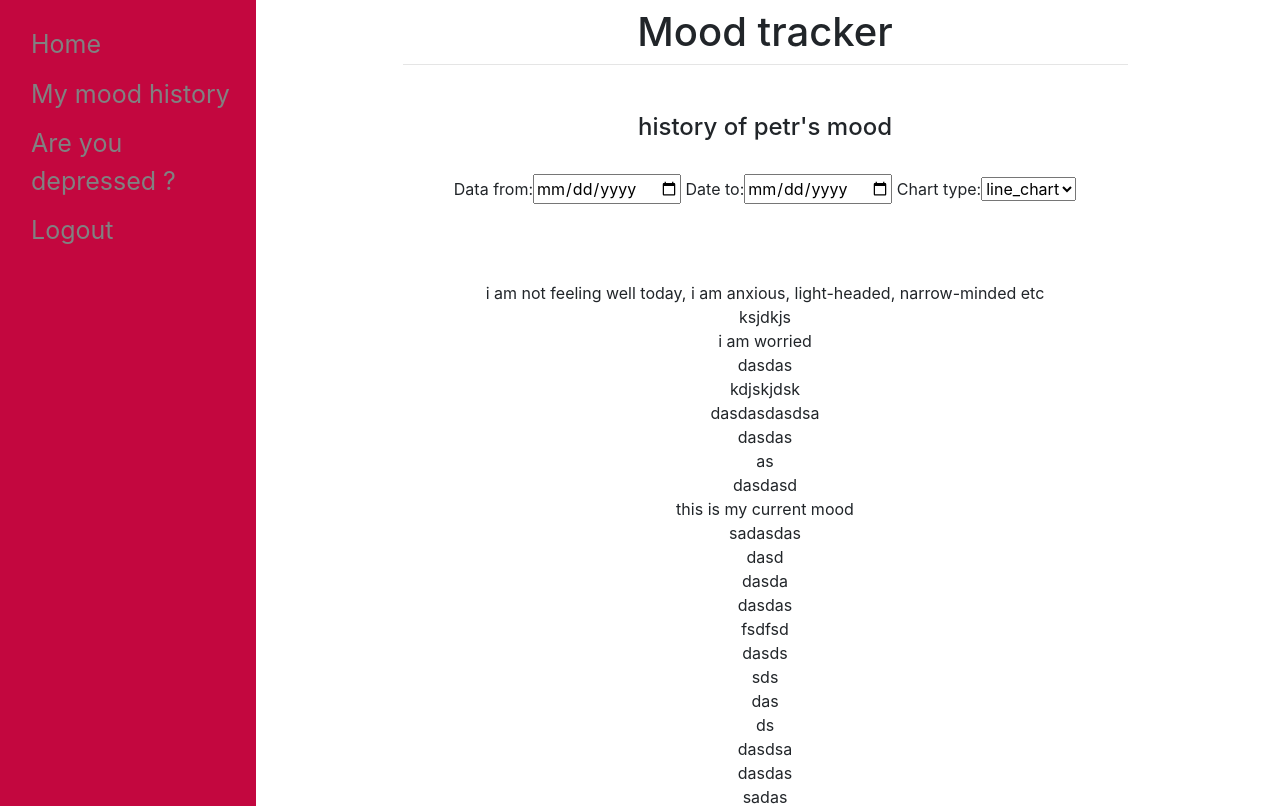
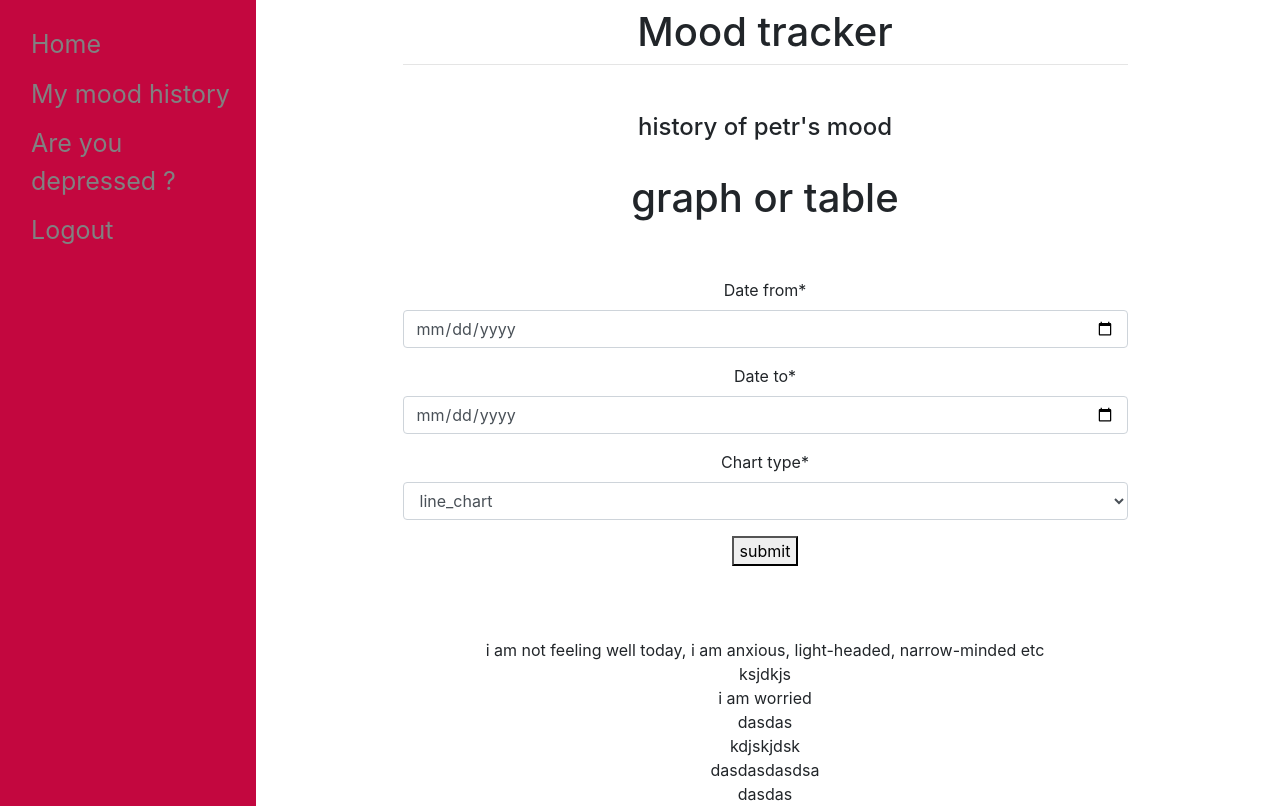
Before and after one commit to hampet1/moodtracker, a Django app: page /home/mood_history/ in a window 1280 px wide. Shown: the top 806 px of the page. Run offline with Django 3.2, Linux system fonts and the light colour scheme; a user stored in the database is signed in; data comes from the database, SQL or seed files in the repository; both versions use the stored data as it was after the commit; parts of the project's set-up code (start-up, migrations or seed data) failed here and were passed over; some libraries are stand-ins or nearby versions.

Commit message:
implementing forms

```diff
--- a/mood/forms.py
+++ b/mood/forms.py
@@ -1,14 +1,14 @@
 from django import forms
-
 
 GRAPH_CHOICES = (
     ('1', 'line_chart'),
     ('2', 'bar_chart'),
+    ('3', 'heat_map'),
 
 )
 
 
 class SearchForm(forms.Form):
-    data_from = forms.DateField(widget=forms.DateInput(attrs={'type':'date'}))
-    date_to = forms.DateField(widget=forms.DateInput(attrs={'type':'date'}))
+    date_from = forms.DateField(widget=forms.DateInput(attrs={'type': 'date'}))
+    date_to = forms.DateField(widget=forms.DateInput(attrs={'type': 'date'}))
     chart_type = forms.ChoiceField(choices=GRAPH_CHOICES)
--- a/mood/templates/mood/layout.html
+++ b/mood/templates/mood/base.html
@@ -32,6 +32,8 @@
 				<h1 class="mt-2">Mood tracker</h1>
 				<hr class="mt-0 mb-4">
 				{% block body %}
+
+
 				{% endblock %}
 			</div>
 		</div>
@@ -43,6 +45,6 @@
 <script src="https://code.jquery.com/jquery-3.3.1.slim.min.js" integrity="sha384-q8i/X+965DzO0rT7abK41JStQIAqVgRVzpbzo5smXKp4YfRvH+8abtTE1Pi6jizo" crossorigin="anonymous"></script>
 <script src="https://cdnjs.cloudflare.com/ajax/libs/popper.js/1.14.7/umd/popper.min.js" integrity="sha384-UO2eT0CpHqdSJQ6hJty5KVphtPhzWj9WO1clHTMGa3JDZwrnQq4sF86dIHNDz0W1" crossorigin="anonymous"></script>
 <script src="https://stackpath.bootstrapcdn.com/bootstrap/4.3.1/js/bootstrap.min.js" integrity="sha384-JjSmVgyd0p3pXB1rRibZUAYoIIy6OrQ6VrjIEaFf/nJGzIxFDsf4x0xIM+B07jRM" crossorigin="anonymous"></script>
-
+</div>
 </body>
 </html>
--- a/mood/templates/mood/index.html
+++ b/mood/templates/mood/index.html
@@ -1,4 +1,4 @@
-{% extends 'mood/layout.html'%}
+{% extends 'mood/base.html'%}
 
 
 
--- a/mood/templates/mood/mood_boost.html
+++ b/mood/templates/mood/mood_boost.html
@@ -6,7 +6,8 @@
 </head>
 <body>
 
-</body>{% extends 'mood/layout.html'%}
+</body>
+{% extends 'mood/base.html'%}
 
 
 
--- a/mood/templates/mood/mood_history.html
+++ b/mood/templates/mood/mood_history.html
@@ -1,4 +1,5 @@
-{% extends 'mood/layout.html'%}
+{% extends 'mood/base.html'%}
+{% load crispy_forms_tags %}
 
 
 
@@ -19,10 +20,12 @@ ul.no-bullets {
 
 <br>
 <h4> history of {{user}}'s mood</h4><br>
+<h1>graph or table</h1><br><br>
 
-<form action="" method="POST">
+<form action="{% url 'mood_history' %}" method="POST">
     {% csrf_token %}
-    {{form}}
+    {{form | crispy}}
+    <button type="submit">submit</button>
 </form>
 
 <br><br><br>
@@ -40,6 +43,8 @@ ul.no-bullets {
 <h1>graph or table</h1>
 
 
+
+
 <!-- access using class attribute -->
 <h1> {{our_class.message}} </h1>
 <div style="background-color:yellow;">
--- a/mood/views.py
+++ b/mood/views.py
@@ -155,10 +155,18 @@ def mood_history(request):
         cur_user = User.objects.get(id=user.id)
         all_messages = User.objects.get(username=user)
         form = SearchForm(request.POST or None)
+
+        if request.method == 'POST':
+            date_from = request.POST.get('date_from')
+            date_to = request.POST.get('date_to')
+            chart_type = request.POST.get('chart_type')
+
+            print(f"date from {date_from} date to {date_to} chart_type {chart_type}")
+
         return render(request, "mood/mood_history.html",
                       {
                           "message_history": all_messages.user.all(),
-                          "our_class": Message.objects.get(id=1),
+                          "our_class": Message.objects.get(pk=user.id),
                           "form":form,
                       })
     else:
--- a/tracker/settings.py
+++ b/tracker/settings.py
@@ -40,8 +40,11 @@ INSTALLED_APPS = [
     'django.contrib.sessions',
     'django.contrib.messages',
     'django.contrib.staticfiles',
+    # third party
+    'crispy_forms'
 ]
 
+CRISPY_TEMPLATE_PACK = 'bootstrap4'
 MIDDLEWARE = [
     'django.middleware.security.SecurityMiddleware',
     'django.contrib.sessions.middleware.SessionMiddleware',
--- a/users/templates/users/login.html
+++ b/users/templates/users/login.html
@@ -1,4 +1,4 @@
-{% extends 'users/layout.html'%}
+{% extends 'users/base.html'%}
 
 
 
--- a/users/templates/users/signup.html
+++ b/users/templates/users/signup.html
@@ -1,4 +1,5 @@
-{% extends 'users/layout.html' %}
+{% extends 'users/base.html' %}
+{% load crispy_forms_tags %}
 
 {% block form %}
 <div id="form">
--- a/users/templates/users/user.html
+++ b/users/templates/users/user.html
@@ -1,4 +1,4 @@
-{% extends 'users/layout.html'%}
+{% extends 'users/base.html'%}
 
 
     <div id="wrapper">
```
Also changed, not shown: requirements.txt (added, +64 -0 lines), db.sqlite3, users/templates/users/base.html (renamed from users/templates/users/layout.html).
